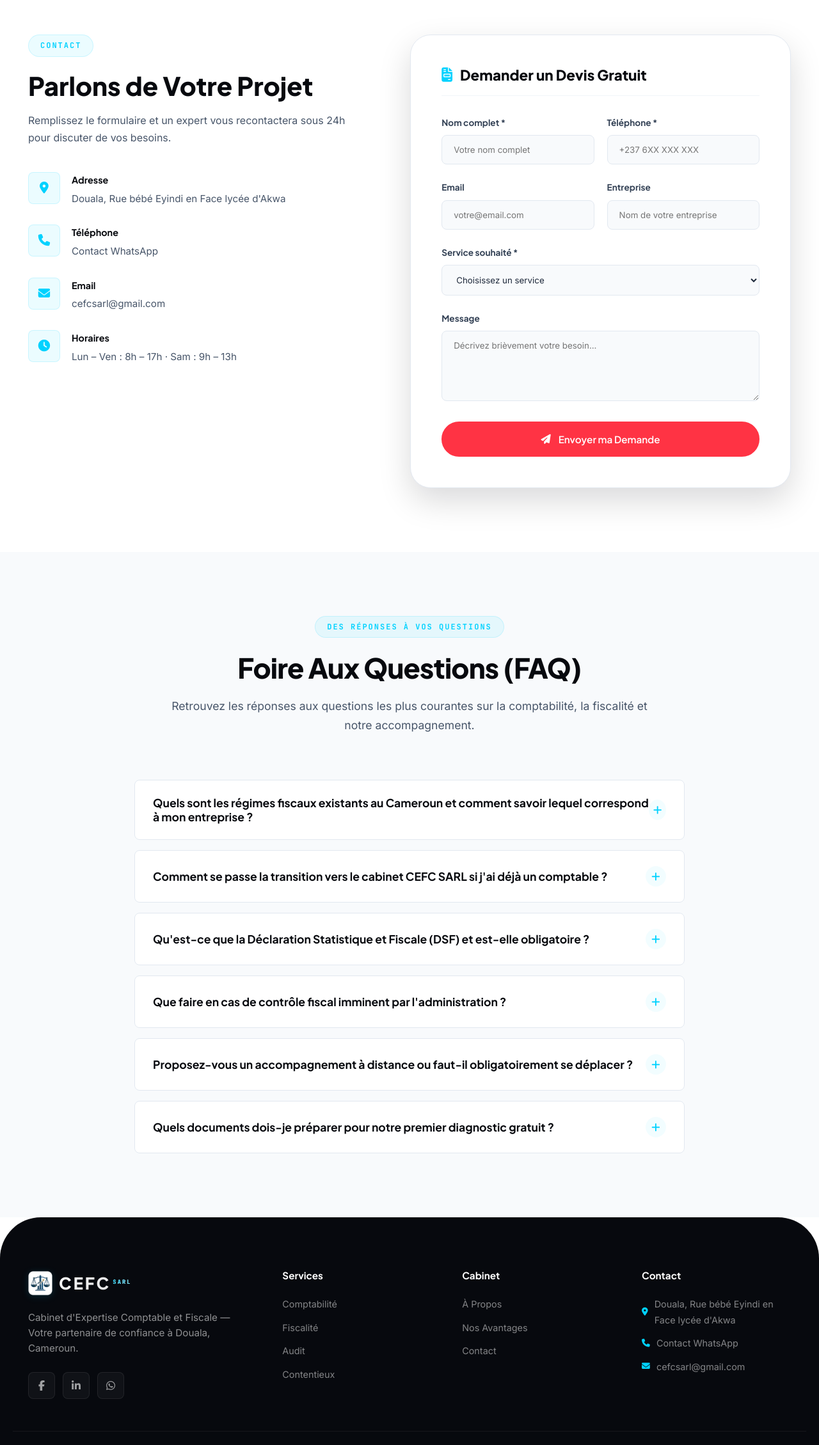
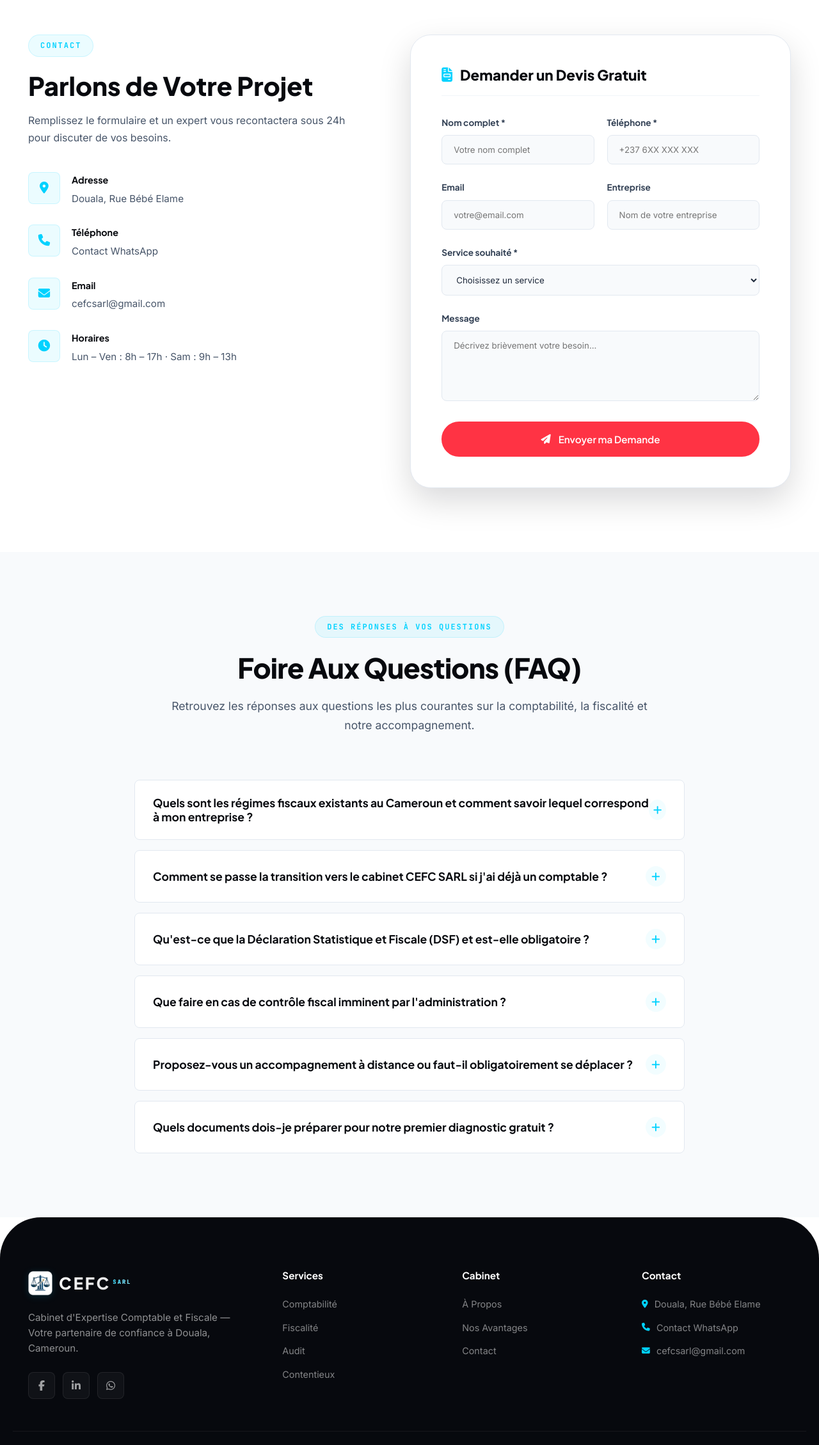
Before and after one commit to olivierkom2026/CEFC-Website, a website: page index.html in a window 1280 px wide. Shown: the part 7585-9844 px from the top of the page at 64% size. Drawn offline with Linux system fonts and the light colour scheme; animation ran at ten frames a second; a web font is replaced by a local one.

Commit message:
fix: update physical cabinet address to Douala, Rue Bebe Elame

```diff
--- a/index.html
+++ b/index.html
@@ -374,7 +374,7 @@
         <h2>Parlons de Votre Projet</h2>
         <p>Remplissez le formulaire et un expert vous recontactera sous 24h pour discuter de vos besoins.</p>
         <div class="contact-items">
-          <div class="c-item"><div class="c-icon"><i class="fas fa-location-dot"></i></div><div><strong>Adresse</strong><p>Douala, Rue bébé Eyindi en Face lycée d'Akwa</p></div></div>
+          <div class="c-item"><div class="c-icon"><i class="fas fa-location-dot"></i></div><div><strong>Adresse</strong><p>Douala, Rue Bébé Elame</p></div></div>
           <div class="c-item"><div class="c-icon"><i class="fas fa-phone"></i></div><div><strong>Téléphone</strong><p><a href="https://wa.link/ett9di" target="_blank" style="color: inherit; text-decoration: none; transition: var(--transition);">Contact WhatsApp</a></p></div></div>
           <div class="c-item"><div class="c-icon"><i class="fas fa-envelope"></i></div><div><strong>Email</strong><p><a href="mailto:cefcsarl@gmail.com" style="color: inherit; text-decoration: none; transition: var(--transition);">cefcsarl@gmail.com</a></p></div></div>
           <div class="c-item"><div class="c-icon"><i class="fas fa-clock"></i></div><div><strong>Horaires</strong><p>Lun – Ven : 8h – 17h · Sam : 9h – 13h</p></div></div>
@@ -625,7 +625,7 @@
       <div class="footer-links">
         <h4>Contact</h4>
         <ul>
-          <li><i class="fas fa-location-dot"></i> Douala, Rue bébé Eyindi en Face lycée d'Akwa</li>
+          <li><i class="fas fa-location-dot"></i> Douala, Rue Bébé Elame</li>
           <li><i class="fas fa-phone"></i> <a href="https://wa.link/ett9di" target="_blank" style="color: inherit; text-decoration: none;">Contact WhatsApp</a></li>
           <li><i class="fas fa-envelope"></i> <a href="mailto:cefcsarl@gmail.com" style="color: inherit; text-decoration: none;">cefcsarl@gmail.com</a></li>
         </ul>
```
Also changed, not shown: devis.html (+1 -1 lines), public/devis.html (+1 -1 lines), public/index.html (+2 -2 lines), public/rdv.html (+1 -1 lines), rdv.html (+1 -1 lines).
